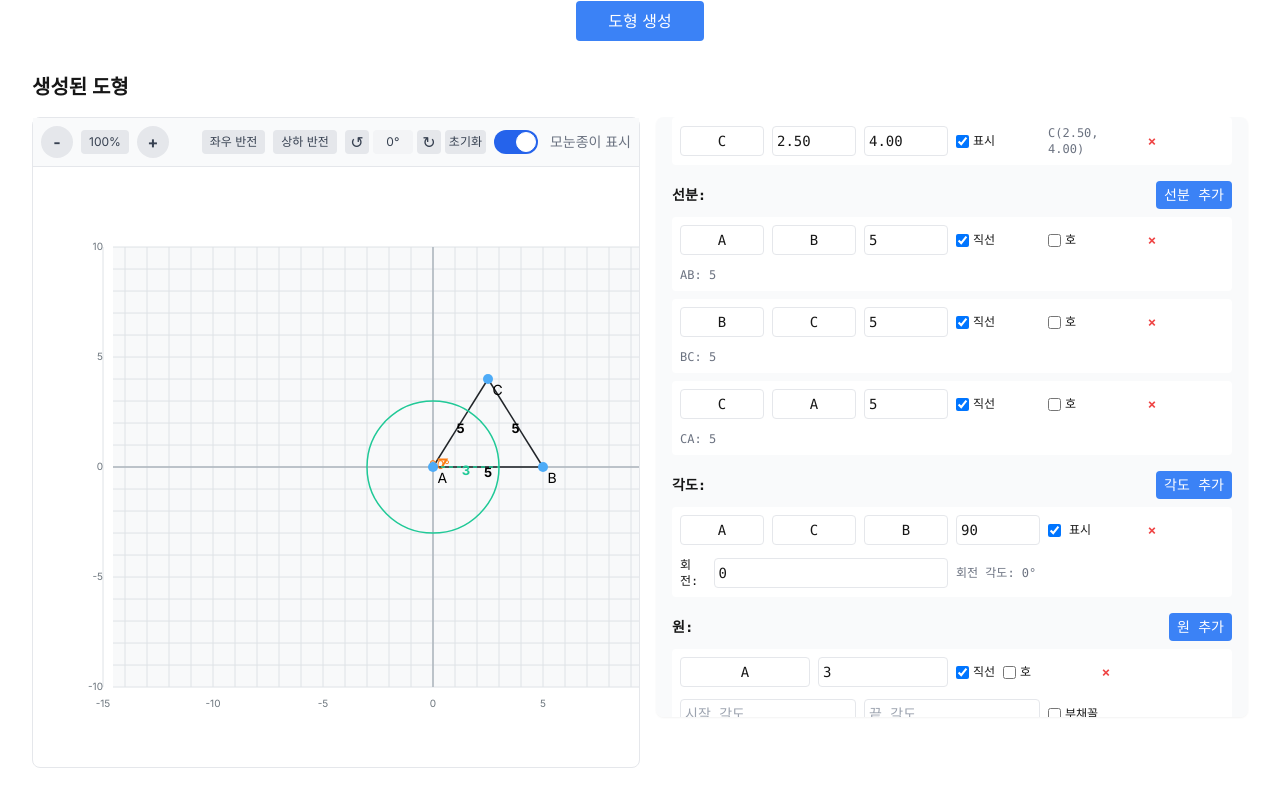
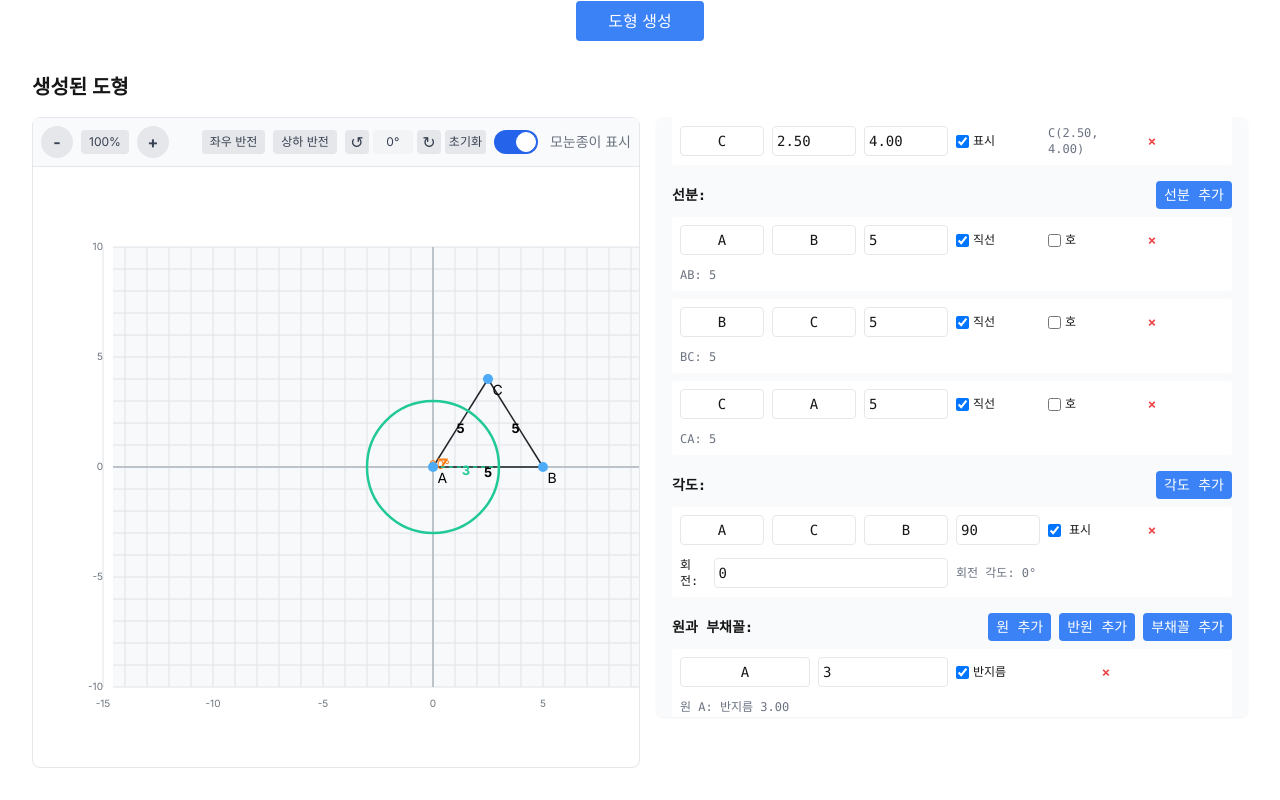
Before and after one commit to alisyos/diagram, a Next.js app: page / in a window 1280 px wide. Both pictures are taken after a click on the button "원 추가". Shown: the part 499-1299 px from the top of the page. Built offline with nearby package versions, Linux system fonts and the light colour scheme.

Commit message:
원과 부채꼴 섹션 UI 수정 - 다른 항목과 일관성 유지

```diff
--- a/app/components/GeometryRenderer.tsx
+++ b/app/components/GeometryRenderer.tsx
@@ -553,6 +553,88 @@ const GeometryRenderer = ({ data, onDataChange }: Props) => {
   // 회전 초기화 핸들러
   const handleResetRotation = () => {
     setRotation(0);
+  };
+
+  // 반원 추가 핸들러
+  const handleAddSemicircle = () => {
+    if (!onDataChange || actualData.points.length < 2) return;
+
+    // 두 점으로 반원 생성 (첫번째 점: 중심, 두번째 점: 지름 끝점)
+    const centerPoint = actualData.points[0];
+    const diameterPoint = actualData.points[1];
+
+    // 반지름 계산
+    const dx = diameterPoint.x - centerPoint.x;
+    const dy = diameterPoint.y - centerPoint.y;
+    const radius = Math.sqrt(dx * dx + dy * dy);
+
+    // 각도 계산 (두 점이 이루는 각도)
+    const angle = Math.atan2(dy, dx) * 180 / Math.PI;
+
+    // 반원은 각도가 180도인 부채꼴
+    // 시작 각도는 계산된 각도에서 90도 뺀 값
+    // 끝 각도는 시작 각도 + 180도
+    const startAngle = angle - 90;
+    const endAngle = startAngle + 180;
+
+    const newCircle: Circle = {
+      center: centerPoint.label,
+      radius: radius,
+      startAngle: startAngle,
+      endAngle: endAngle,
+      showArc: true,
+      fillArc: true,
+      showRadius: true
+    };
+
+    onDataChange({
+      ...actualData,
+      circles: [...actualData.circles, newCircle]
+    });
+  };
+
+  // 부채꼴 추가 핸들러
+  const handleAddSector = () => {
+    if (!onDataChange || actualData.points.length < 3) return;
+
+    // 세 점으로 부채꼴 생성 (첫번째 점: 중심, 두번째 점과 세번째 점: 부채꼴의 경계)
+    const centerPoint = actualData.points[0];
+    const startPoint = actualData.points[1];
+    const endPoint = actualData.points[2];
+
+    // 반지름 계산 (첫번째 점과 두번째 점 사이의 거리)
+    const radius = Math.sqrt(
+      Math.pow(startPoint.x - centerPoint.x, 2) +
+      Math.pow(startPoint.y - centerPoint.y, 2)
+    );
+
+    // 시작 각도 계산 (중심점에서 시작점까지의 각도)
+    const startAngle = Math.atan2(
+      startPoint.y - centerPoint.y,
+      startPoint.x - centerPoint.x
+    ) * 180 / Math.PI;
+
+    // 끝 각도 계산 (중심점에서 끝점까지의 각도)
+    const endAngle = Math.atan2(
+      endPoint.y - centerPoint.y,
+      endPoint.x - centerPoint.x
+    ) * 180 / Math.PI;
+
+    // 부채꼴 객체 생성
+    const newCircle: Circle = {
+      center: centerPoint.label,
+      radius: radius,
+      startAngle: startAngle,
+      endAngle: endAngle,
+      showArc: true,
+      fillArc: true,
+      showRadius: true
+    };
+
+    onDataChange({
+      ...actualData,
+      circles: [...actualData.circles, newCircle]
+    });
   };
 
   useEffect(() => {
@@ -1208,6 +1290,7 @@ const GeometryRenderer = ({ data, onDataChange }: Props) => {
       if (centerPoint) {
         // 완전한 원인지 부채꼴/호인지 확인
         const isFullCircle = circle.startAngle === undefined || circle.endAngle === undefined;
+        const isSemicircle = !isFullCircle && Math.abs(Math.abs(circle.endAngle! - circle.startAngle!) - 180) < 0.1;
 
         if (isFullCircle) {
           // 완전한 원 그리기
@@ -1217,52 +1300,103 @@ const GeometryRenderer = ({ data, onDataChange }: Props) => {
             .attr('r', xScale(centerPoint.x + circle.radius) - xScale(centerPoint.x))
             .attr('fill', 'none')
             .attr('stroke', '#20c997')
-            .attr('stroke-width', 1.5); // 선 두께를 2에서 2.5로 증가
+            .attr('stroke-width', 2.5);
         } else {
           // 부채꼴/호 그리기
           const startAngleRad = ((circle.startAngle || 0) * Math.PI) / 180;
           const endAngleRad = ((circle.endAngle || 0) * Math.PI) / 180;
 
+          // SVG 좌표계에서는 0도가 동쪽(3시)이고 시계 방향이 아닌 반시계 방향으로 각도가 증가
+          // 수학에서의 각도와 SVG 각도의 차이를 처리
+
+          // 큰 호(large-arc)인지 결정 (도형 사이의 각도가 180도 이상인 경우)
+          const angleDiff = Math.abs(circle.endAngle! - circle.startAngle!);
+          const largeArcFlag = angleDiff > 180 ? 1 : 0;
+
+          // 시계 방향(sweep)인지 결정
+          // SVG에서는 반시계 방향이 양수, 시계 방향이 음수인데 반대로 해줘야 함
+          const sweepFlag = circle.endAngle! > circle.startAngle! ? 1 : 0;
+
+          // 원호의 시작점과 끝점 계산
+          const startX = centerPoint.x + circle.radius * Math.cos(startAngleRad);
+          const startY = centerPoint.y + circle.radius * Math.sin(startAngleRad);
+          const endX = centerPoint.x + circle.radius * Math.cos(endAngleRad);
+          const endY = centerPoint.y + circle.radius * Math.sin(endAngleRad);
+
           // D3의 arc 생성기 사용
+          const arcRadius = xScale(centerPoint.x + circle.radius) - xScale(centerPoint.x);
+
+          // 부채꼴과 반원에 대한 디스플레이 이름 설정
+          const displayName = isSemicircle ? '반원' : '부채꼴';
+
+          // 부채꼴/호 그리기
+          if (circle.fillArc) {
+            // 채워진 부채꼴로 그리기
             const arcGenerator = d3.arc()
               .innerRadius(0)
-            .outerRadius(xScale(centerPoint.x + circle.radius) - xScale(centerPoint.x))
+              .outerRadius(arcRadius)
               .startAngle(startAngleRad)
               .endAngle(endAngleRad);
 
             shapeGroup.append('path')
               .attr('d', arcGenerator({} as any))
               .attr('transform', `translate(${xScale(centerPoint.x)}, ${yScale(centerPoint.y)})`)
-            .attr('fill', circle.fillArc ? 'rgba(32, 201, 151, 0.3)' : 'none') // 투명도를 0.2에서 0.3으로 증가
+              .attr('fill', 'rgba(32, 201, 151, 0.3)')
               .attr('stroke', '#20c997')
-            .attr('stroke-width', 1.5); // 선 두께를 2에서 2.5로 증가
-
-          // 호의 시작점과 끝점을 중심과 연결하는 선 (부채꼴인 경우)
+              .attr('stroke-width', 2.5);
+          } else {
+            // 호만 그리기
+            const arcGenerator = d3.arc()
+              .innerRadius(arcRadius)
+              .outerRadius(arcRadius)
+              .startAngle(startAngleRad)
+              .endAngle(endAngleRad);
+
+            shapeGroup.append('path')
+              .attr('d', arcGenerator({} as any))
+              .attr('transform', `translate(${xScale(centerPoint.x)}, ${yScale(centerPoint.y)})`)
+              .attr('fill', 'none')
+              .attr('stroke', '#20c997')
+              .attr('stroke-width', 2.5);
+          }
+
+          // 부채꼴의 경우 중심에서 호의 양 끝점까지 선 그리기
           if (circle.fillArc) {
             // 시작점 연결선
-            const startX = centerPoint.x + circle.radius * Math.cos(startAngleRad);
-            const startY = centerPoint.y + circle.radius * Math.sin(startAngleRad);
-
             shapeGroup.append('line')
               .attr('x1', xScale(centerPoint.x))
               .attr('y1', yScale(centerPoint.y))
               .attr('x2', xScale(startX))
               .attr('y2', yScale(startY))
               .attr('stroke', '#20c997')
-              .attr('stroke-width', 1.5); // 선 두께를 1.5에서 2로 증가
+              .attr('stroke-width', 2);
 
             // 끝점 연결선
-            const endX = centerPoint.x + circle.radius * Math.cos(endAngleRad);
-            const endY = centerPoint.y + circle.radius * Math.sin(endAngleRad);
-
             shapeGroup.append('line')
               .attr('x1', xScale(centerPoint.x))
               .attr('y1', yScale(centerPoint.y))
               .attr('x2', xScale(endX))
               .attr('y2', yScale(endY))
               .attr('stroke', '#20c997')
-              .attr('stroke-width', 1.5); // 선 두께를 1.5에서 2로 증가
-          }
+              .attr('stroke-width', 2);
+          }
+
+          // 반원이나 부채꼴의 이름 표시
+          const midAngleRad = (startAngleRad + endAngleRad) / 2;
+          const labelX = centerPoint.x + circle.radius * 0.7 * Math.cos(midAngleRad);
+          const labelY = centerPoint.y + circle.radius * 0.7 * Math.sin(midAngleRad);
+
+          createNonFlippedText(
+            shapeGroup,
+            labelX,
+            labelY,
+            displayName,
+            {
+              fontSize: '12px',
+              fill: '#20c997',
+              fontWeight: 'bold'
+            }
+          );
         }
 
         // 반지름 표시
@@ -1738,7 +1872,8 @@ const GeometryRenderer = ({ data, onDataChange }: Props) => {
 
         <div>
           <div className="flex justify-between items-center mb-2">
-            <h3 className="font-bold">원:</h3>
+            <h3 className="font-bold">원과 부채꼴:</h3>
+            <div className="flex space-x-2">
               <button
                 onClick={handleAddCircle}
                 className="bg-blue-500 text-white px-2 py-1 rounded text-sm hover:bg-blue-600"
@@ -1746,9 +1881,35 @@ const GeometryRenderer = ({ data, onDataChange }: Props) => {
               >
                 원 추가
               </button>
+              <button
+                onClick={handleAddSemicircle}
+                className="bg-blue-500 text-white px-2 py-1 rounded text-sm hover:bg-blue-600"
+                disabled={actualData.points.length < 2}
+              >
+                반원 추가
+              </button>
+              <button
+                onClick={handleAddSector}
+                className="bg-blue-500 text-white px-2 py-1 rounded text-sm hover:bg-blue-600"
+                disabled={actualData.points.length < 3}
+              >
+                부채꼴 추가
+              </button>
+            </div>
           </div>
           <div className="grid grid-cols-1 gap-2">
-            {actualData.circles.map((circle, idx) => (
+            {actualData.circles.map((circle, idx) => {
+              // 원인지 부채꼴인지 반원인지 구분
+              let typeText = '원';
+              if (circle.startAngle !== undefined && circle.endAngle !== undefined) {
+                if (Math.abs(Math.abs(circle.endAngle - circle.startAngle) - 180) < 0.1) {
+                  typeText = '반원';
+                } else {
+                  typeText = '부채꼴';
+                }
+              }
+
+              return (
                 <div key={idx} className="bg-white p-2 rounded grid grid-cols-1 gap-2">
                   <div className="grid grid-cols-4 gap-2 items-center">
                     <input
@@ -1774,16 +1935,7 @@ const GeometryRenderer = ({ data, onDataChange }: Props) => {
                           onChange={(e) => handleCircleChange(idx, 'showRadius', e.target.checked)}
                           className="mr-1"
                         />
-                      <span className="text-xs">직선</span>
-                    </div>
-                    <div className="flex items-center">
-                      <input
-                        type="checkbox"
-                        checked={circle.showRadiusArc || false}
-                        onChange={(e) => handleCircleChange(idx, 'showRadiusArc', e.target.checked)}
-                        className="mr-1"
-                      />
-                      <span className="text-xs">호</span>
+                        <span className="text-xs">반지름</span>
                       </div>
                     </div>
                     <button
@@ -1794,6 +1946,8 @@ const GeometryRenderer = ({ data, onDataChange }: Props) => {
                     </button>
                   </div>
 
+                  {/* 부채꼴/반원인 경우 각도 설정 표시 */}
+                  {(typeText === '부채꼴' || typeText === '반원') && (
                     <div className="grid grid-cols-3 gap-2 items-center mt-1">
                       <input
                         type="number"
@@ -1818,15 +1972,19 @@ const GeometryRenderer = ({ data, onDataChange }: Props) => {
                           onChange={(e) => handleCircleChange(idx, 'fillArc', e.target.checked)}
                           className="mr-1"
                         />
-                    <span className="text-xs">부채꼴</span>
-                  </div>
-                </div>
+                        <span className="text-xs">채우기</span>
+                      </div>
+                    </div>
+                  )}
 
                   <div className="text-xs text-gray-500 mt-1">
-                  {formatCircle(circle)}
-                </div>
-              </div>
-            ))}
+                    {typeText} {circle.center}: 반지름 {circle.radius.toFixed(2)}
+                    {(typeText === '부채꼴' || typeText === '반원') &&
+                      ` (${circle.startAngle?.toFixed(0)}° ~ ${circle.endAngle?.toFixed(0)}°)`}
+                  </div>
+                </div>
+              );
+            })}
           </div>
         </div>
 
```
Lines whose indentation alone changed are shown as unchanged.
